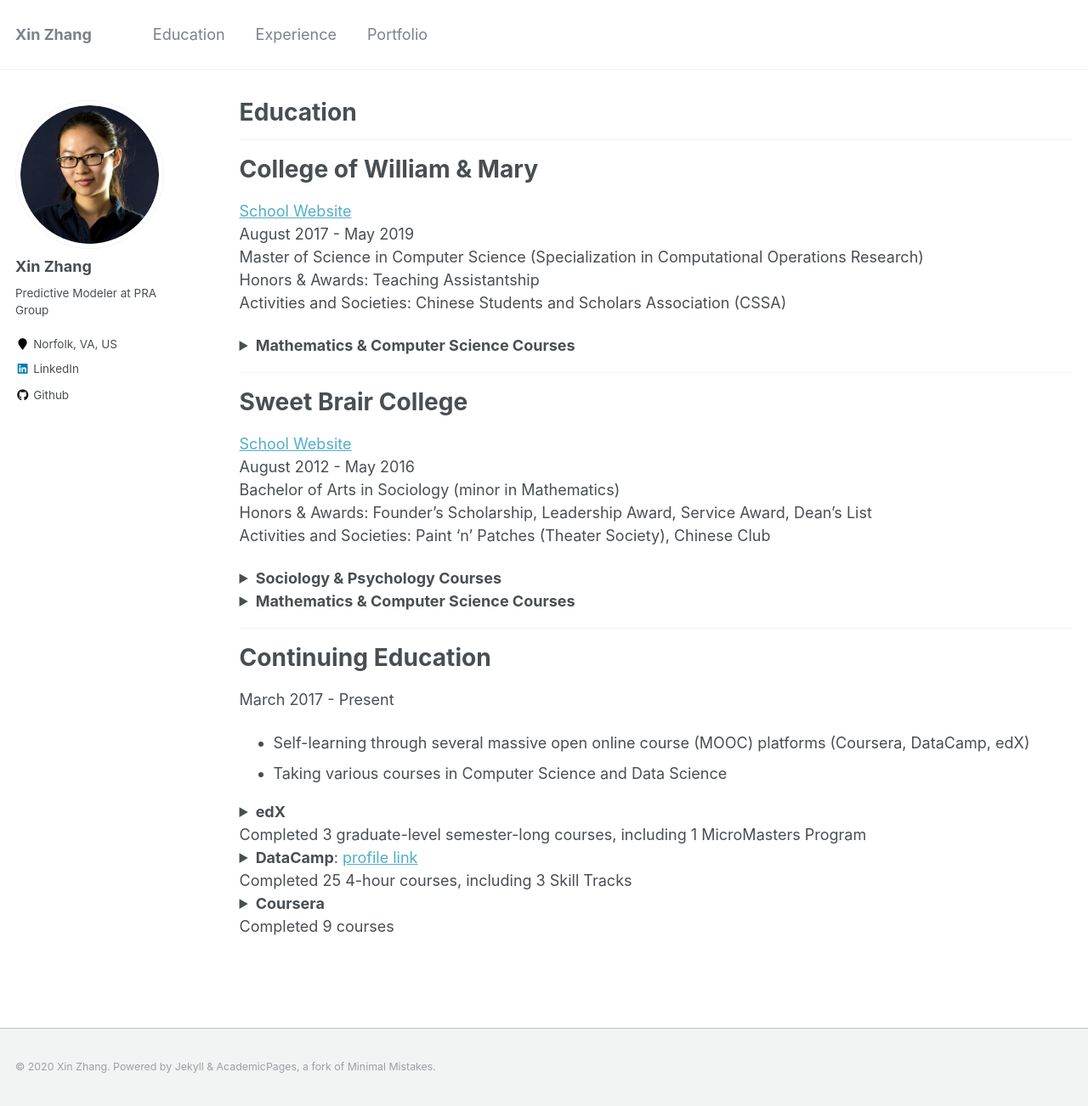
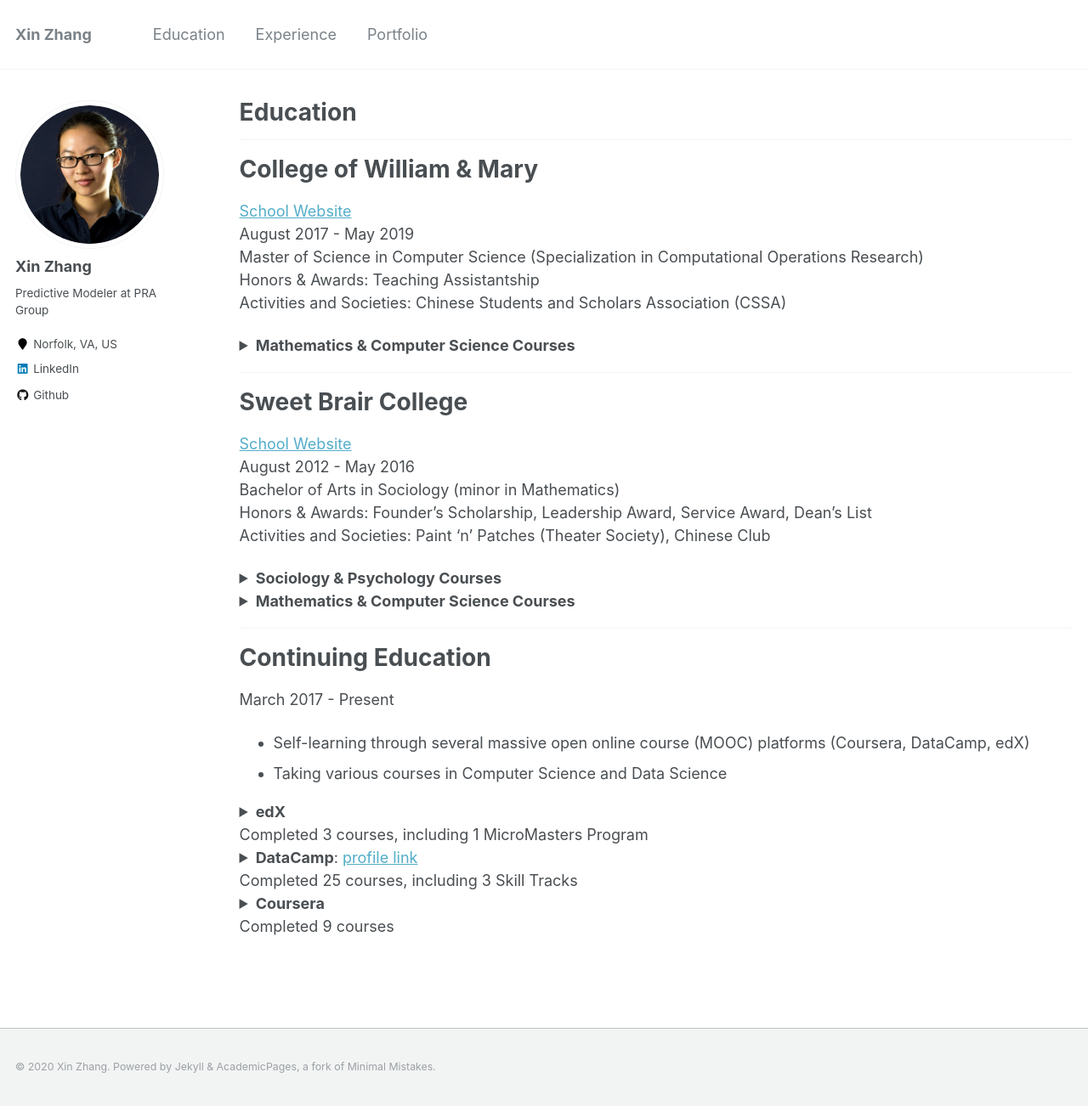
Before and after one commit to SnowingSita/SnowingSita.github.io, a Jekyll site: the page built from _pages/education.md, in a window 1280 px wide and 1302 px high. Shown: the whole window at 85% size. Built offline with Jekyll 4.4.1, drawn with Linux system fonts in a browser that asks for light colours.

Commit message:
Update education.md

```diff
--- a/_pages/education.md
+++ b/_pages/education.md
@@ -85,7 +85,7 @@ March 2017 - Present
 <details>
 <summary markdown="span">
 **edX**
-Completed 3 graduate-level semester-long courses, including 1 MicroMasters Program
+Completed 3 courses, including 1 MicroMasters Program
 </summary>
 - Analytics: Essential Tools and Methods MicroMasters Program [program record](https://credentials.edx.org/records/programs/shared/2893a4d1b61b474ea2ca505eda3c4b51/){:target="_blank"}/[certificate](https://credentials.edx.org/credentials/3a168224c9ca4db4b6ee3d35287f211f/){:target="_blank"}
 	- Introduction to Analytics Modeling (May 2020) [certificate](https://courses.edx.org/certificates/661237124e804e77b925ae37c9107545){:target="_blank"}
@@ -98,7 +98,7 @@ Completed 3 graduate-level semester-long courses, including 1 MicroMasters Progr
 <details>
 <summary markdown="span">
 **DataCamp**: [profile link](https://www.datacamp.com/profile/xzhang33){:target="_blank"}
-Completed 25 4-hour courses, including 3 Skill Tracks
+Completed 25 courses, including 3 Skill Tracks
 </summary>
 Completed Tracks:
 - Python Programming Track (4 courses) [certificate](https://www.datacamp.com/statement-of-accomplishment/track/1f32a7867312b52052cc9fb2f41cce17943666cf){:target="_blank"}
```
